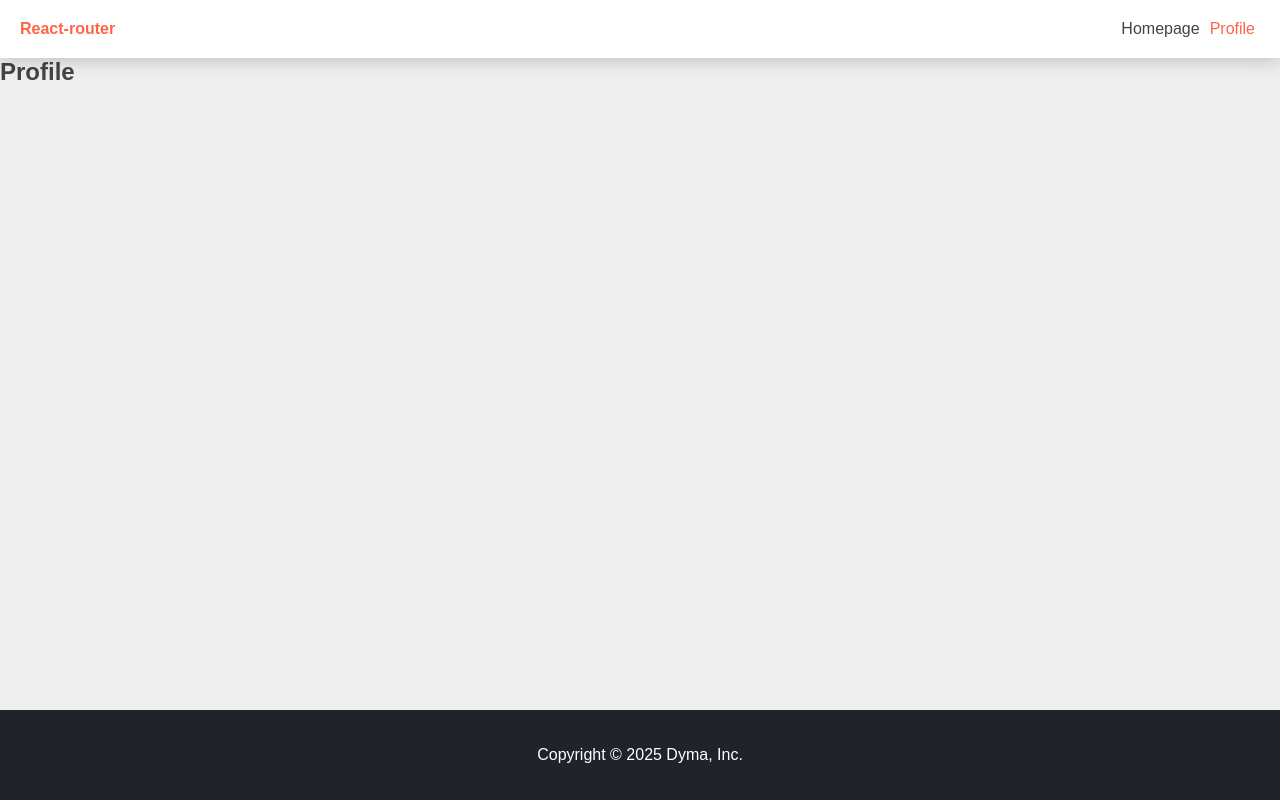
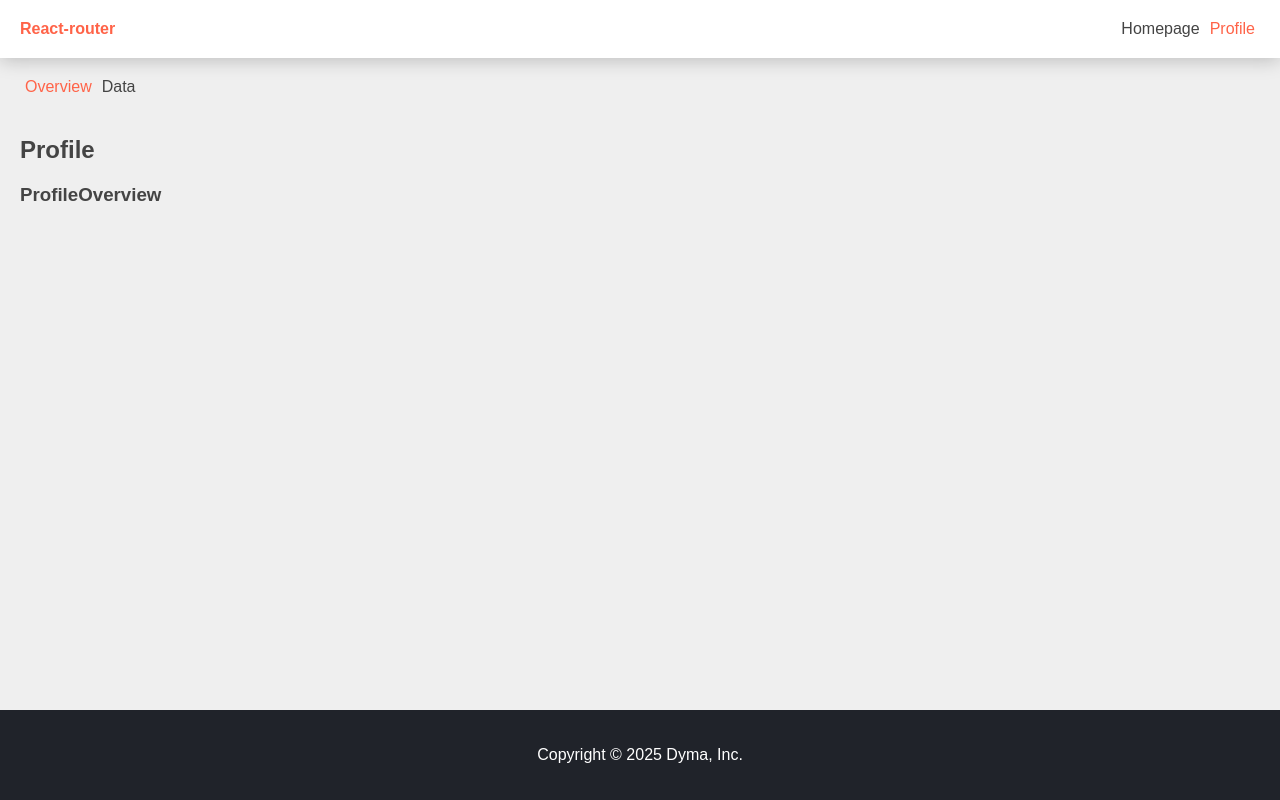
Before and after one commit to kilwa95/react-router-project, a React (Vite) app: page /profile in a window 1280 px wide. Built offline with nearby package versions, Linux system fonts and the light colour scheme.

Commit message:
Add nested routes and components for Profile page

```diff
--- a/src/pages/Profile/Profile.jsx
+++ b/src/pages/Profile/Profile.jsx
@@ -1,3 +1,22 @@
+import { NavLink, Outlet } from 'react-router-dom';
+
 export default function Profile() {
-  return <h2>Profile</h2>;
+  return (
+    <>
+      <ul className="d-flex p-20">
+        <li>
+          <NavLink end to="">
+            Overview
+          </NavLink>
+        </li>
+        <li>
+          <NavLink to="data">Data</NavLink>
+        </li>
+      </ul>
+      <div className="p-20">
+        <h2 className="mb-20">Profile</h2>
+        <Outlet />
+      </div>
+    </>
+  );
 }
--- /dev/null
+++ b/src/pages/Profile/pages/ProfileData/ProfileData.jsx
@@ -0,0 +1,3 @@
+export default function ProfileData() {
+  return <h3>ProfileData</h3>;
+}
--- /dev/null
+++ b/src/pages/Profile/pages/ProfileOverview/ProfileOverview.jsx
@@ -0,0 +1,3 @@
+export default function ProfileOverview() {
+  return <h3>ProfileOverview</h3>;
+}
--- a/src/router.jsx
+++ b/src/router.jsx
@@ -3,6 +3,8 @@ import App from './App';
 import Homepage from './pages/Homepage/Homepage';
 import Profile from './pages/Profile/Profile';
 import ErrorPage from './pages/ErrorPage/ErrorPage';
+import ProfileOverview from './pages/Profile/pages/ProfileOverview/ProfileOverview';
+import ProfileData from './pages/Profile/pages/ProfileData/ProfileData';
 
 export const router = createBrowserRouter([
   {
@@ -18,6 +20,16 @@ export const router = createBrowserRouter([
         path: '/profile',
         element: <Profile />,
         caseSensitive: true,
+        children: [
+          {
+            index: true,
+            element: <ProfileOverview />,
+          },
+          {
+            path: 'data',
+            element: <ProfileData />,
+          },
+        ],
       },
     ],
   },
```
Also changed, not shown: src/pages/Profile/pages/ProfileData/ProfileData.module.scss (added), src/pages/Profile/pages/ProfileOverview/ProfileOverview.module.scss (added).
